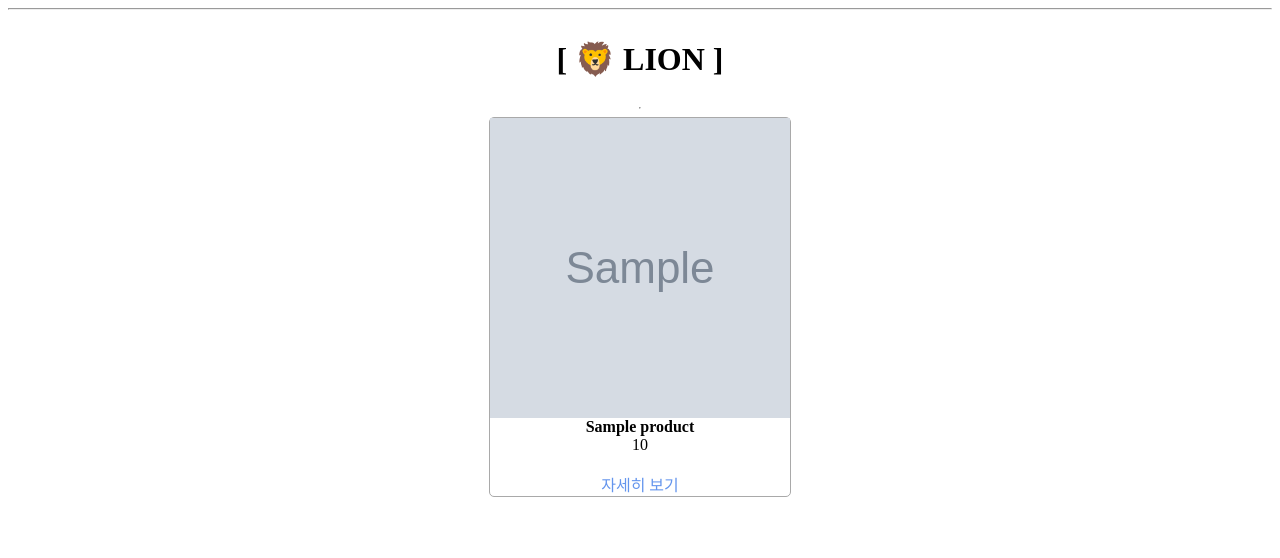
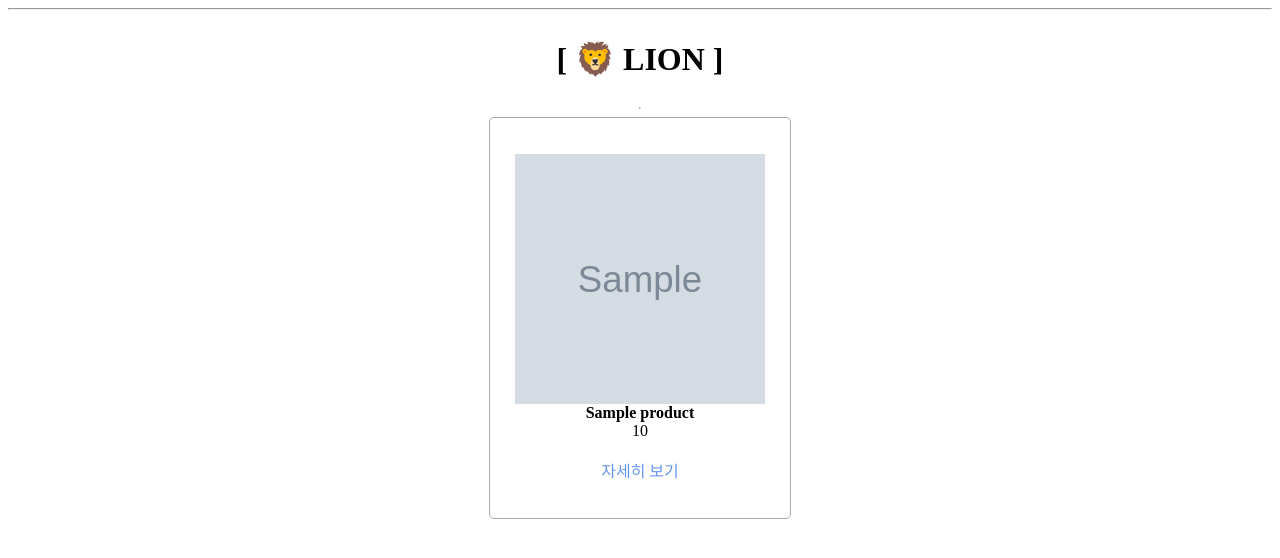
Before and after one commit to kiteB/ShoppingMall-Project, a Django app: template product/templates/home.html in a window 1280 px wide. Shown: the part 96-654 px from the top of the page. Run offline with Django 3.2, Linux system fonts and the light colour scheme; the template is opened without the code that fills it: most values are stand-ins (such as "Sample title", 1, 10 or a date in 2020); grey boxes marked "Sample" are stand-in pictures; some web fonts are replaced.

Commit message:
홈 화면 디자인 수정 - product width 값 조정, 페이지 넘기기 버튼 위치 조정

```diff
--- a/product/static/css/base.css
+++ b/product/static/css/base.css
@@ -27,24 +27,30 @@ a {
 }
 .container {
     display: flex;
+    width: 100%;
     flex-direction: column;
     justify-content: center;
     align-items: center;
     font-family: 'EliceDigitalBaeum_Bold';
 }
+.contents {
+    display: flex;
+    flex-direction: column;
+    align-items: center;
+}
 .products {
     display: flex;
-    flex-direction: row;
+    width: 1000px;
+    justify-content: space-around;
+    align-items: center;
 }
 .product{
     display: flex;
     width: 300px;
+    height: 400px;
     flex-direction: column;
     justify-content: center;
     align-items: center;
     border: 1px solid darkgray;
     border-radius: 5px;
 }
-.products a {
-    margin: 0 20px;
-}
--- a/product/templates/home.html
+++ b/product/templates/home.html
@@ -5,15 +5,9 @@
 <div class="container">
     <h1>[ 🦁 LION ]</h1>
     <hr>
-
+    <div class="contents">
         <!-- 상품 리스트 -->
         <div class="products">
-
-        <!-- 이전 페이지가 있다면 -->
-        {% if products.has_previous %}
-            <a href="?page={{products.previous_page_number}}">< </a>
-        {% endif %}
-
             {% for product in products %}
                 {% if user == product.author %}
                 <a href="{% url 'edit' product.id %}">
@@ -25,14 +19,18 @@
                 {% endif %}
                 <div class="product">
                     {% if product.image %}
-                    <img src="{{ product.image.url }}" alt="사진" width="300" height="300"/>
+                        <img src="{{ product.image.url }}" alt="사진" width="250" height="250"/>
                     {% endif %}
                     <span><strong>{{ product.product_name }}</strong></span>
                     <span>{{ product.price }}</span><br>
                     <a href="{% url 'detail' product.id %}">자세히 보기</a>
                 </div>
             {% endfor %}
-
+        </div>
+        <!-- 이전 페이지가 있다면 -->
+        {% if products.has_previous %}
+            <a href="?page={{products.previous_page_number}}">< </a>
+        {% endif %}
         <!-- 다음 페이지가 있다면 -->
         {% if products.has_next %}
             <a href="?page={{products.next_page_number}}"> > </a>
```
Lines whose indentation alone changed are shown as unchanged.
